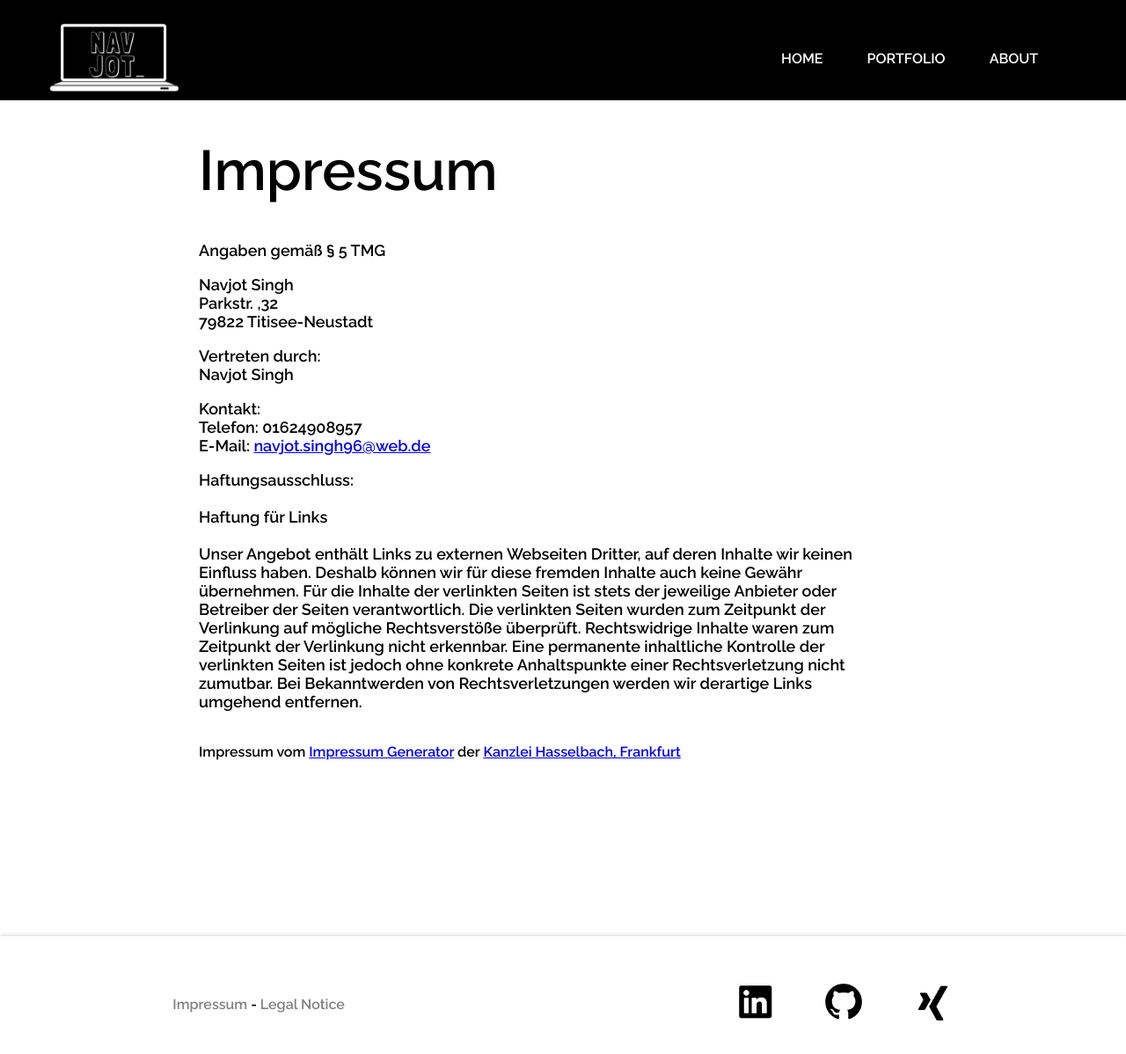
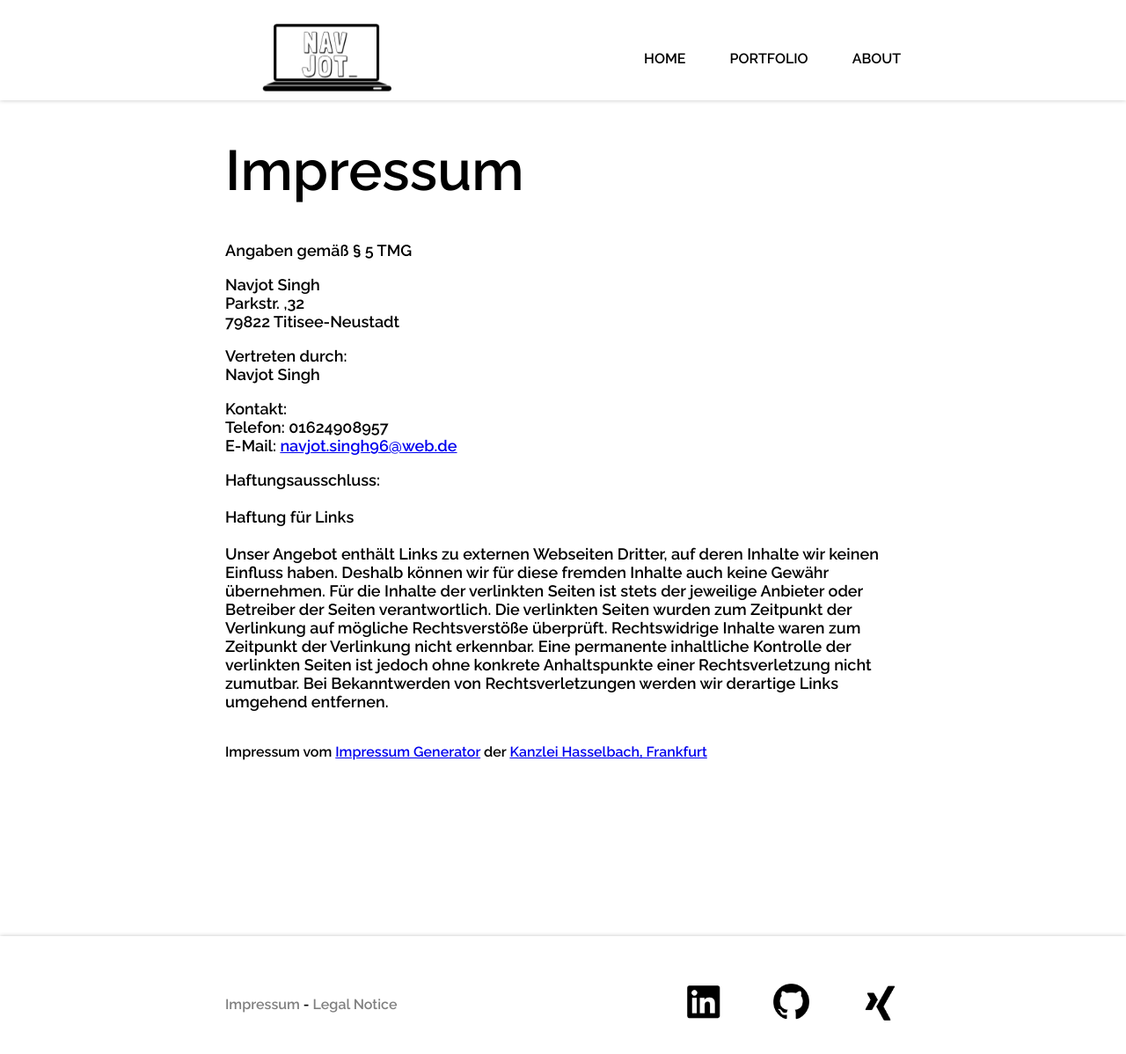
Before and after one commit to navjotsingh96/navjot-singh, an Angular app: page /imprint in a window 1280 px wide. Shown: the top 1198 px of the page at 88% size. Built offline with nearby package versions, Linux system fonts and the light colour scheme.

Commit message:
readjusted some problems new darkmode to imprint

```diff
--- a/src/app/about-me/about-me.component.scss
+++ b/src/app/about-me/about-me.component.scss
@@ -76,11 +76,12 @@
         }
     }
     .details {
-        width: 100%;
+        width: 90vw;
         padding-top: 20px;
     }
     .my-details {
         flex-direction: column;
+        padding-left: 0;
     }
     .icon {
         width: 100%;
--- a/src/app/app.component.html
+++ b/src/app/app.component.html
@@ -1,4 +1,4 @@
-<div class="bgr-clr">
+<div [class.bgr-clr]="router.url == '/'">
     <app-header id="top"></app-header>
 </div>
 <router-outlet></router-outlet>
--- a/src/app/app.component.scss
+++ b/src/app/app.component.scss
@@ -4,6 +4,14 @@
 
 .dark {
     box-shadow: 0px 0px 5px 0px #c4c4c4;
+}
+
+.darkHeader {
+    background-color: gray;
+    justify-content: space-around;
+    .margin-right {
+        margin-right: 0;
+    }
 }
 
 @media (max-width:1075px) {
--- a/src/app/contact-me/contact-me.component.scss
+++ b/src/app/contact-me/contact-me.component.scss
@@ -94,6 +94,18 @@
     }
 }
 
+@media (max-width:1550px) {
+    .contact-heading {
+        width: 100%;
+    }
+}
+
+@media (max-width:1250px) {
+    .contact-heading {
+        padding-left: 300px;
+    }
+}
+
 @media (max-width:1075px) {
     .contact {
         padding-top: 25px;
--- a/src/app/data-protect/data-protect.component.scss
+++ b/src/app/data-protect/data-protect.component.scss
@@ -1,12 +1,13 @@
 .container {
     display: flex;
     align-items: center;
-    justify-content: center;
+    justify-content: space-between;
     padding-top: 20px;
+    padding-left: 20%;
+    padding-right: 20%;
 }
 
 .data-container {
-    width: 65%;
     h1,
     h2 {
         color: black;
@@ -14,8 +15,11 @@
 }
 
 @media(max-width:1075px) {
+    .container {
+        padding-left: 25px;
+        padding-right: 25px;
+    }
     .data-container {
-        width: 85%;
         padding-right: 0;
         padding-top: 100px;
         h1 {
--- a/src/app/footer/footer.component.html
+++ b/src/app/footer/footer.component.html
@@ -1,5 +1,5 @@
 <footer>
-    <div class="footer-container">
+    <div [class.darkmode]="router.url !== '/'" class="footer-container">
         <div class="links">
             <a routerLink="/imprint">Impressum</a> -
             <a routerLink="/data-protect">Legal Notice</a>
--- a/src/app/footer/footer.component.scss
+++ b/src/app/footer/footer.component.scss
@@ -27,6 +27,12 @@ footer {
     }
 }
 
+.darkmode {
+    padding-left: 20%;
+    padding-right: 20%;
+    justify-content: space-between;
+}
+
 @media (max-width:1075px) {
     footer {
         display: flex;
@@ -42,6 +48,9 @@ footer {
         padding-left: 30px;
         padding-top: 10px;
     }
+    .darkmode {
+        padding-left: 0;
+    }
 }
 
 @media (max-width:700px) {
--- a/src/app/footer/footer.component.ts
+++ b/src/app/footer/footer.component.ts
@@ -1,4 +1,5 @@
 import { Component, Input, OnInit } from '@angular/core';
+import { Router } from '@angular/router';
 
 @Component({
   selector: 'app-footer',
@@ -8,7 +9,8 @@ import { Component, Input, OnInit } from '@angular/core';
 export class FooterComponent implements OnInit {
 darkMode =false;
 
-  constructor() { }
+constructor(public router : Router) { }
+
 
   ngOnInit(): void {
   }
--- a/src/app/header/header.component.html
+++ b/src/app/header/header.component.html
@@ -1,8 +1,9 @@
-<header>
+<header [class.darkHeader]="router.url !== '/'">
     <div class="margin-right">
-        <a routerLink="/"><img data-aos="flip-down" data-aos-duration="1200" src="assets/icons/logo-white.png"></a>
+        <a routerLink="/"><img *ngIf="router.url == '/'" data-aos="flip-down" data-aos-duration="1200" src="assets/icons/logo-white.png"></a>
+        <a routerLink="/"><img *ngIf="router.url !== '/'" data-aos="flip-down" data-aos-duration="1200" src="assets/icons/logo-black.png"></a>
     </div>
-    <div data-aos="flip-down" data-aos-duration="1200" class="links">
+    <div data-aos="flip-down" data-aos-duration="1200" class="links" [class.darkLinks]="router.url !== '/'">
         <a href="#top">HOME</a>
         <a href="#my-work">PORTFOLIO</a>
         <a href="#about-me">ABOUT</a>
--- a/src/app/header/header.component.scss
+++ b/src/app/header/header.component.scss
@@ -22,6 +22,23 @@
 
     .margin-right {
         margin-right: 565px;
+    }
+
+    .darkHeader {
+        background-color: #fff;
+        box-shadow: 0px 0px 5px 0px #c4c4c4;
+        justify-content: space-between;
+        padding-left: 15%;
+        padding-right: 20%;
+        .margin-right {
+            margin-right: 0px
+        }
+    }
+
+    .darkLinks {
+        a {
+            color: black;
+        }
     }
 
     @import url('https://fonts.googleapis.com/css?family=Varela+Round');
@@ -213,7 +230,8 @@
 
     @media(max-width:1170px) {
         header {
-            padding-right: 0;
+            padding-right: 50px;
+            padding-left: 16px;
             img {
                 margin-left: -50px;
             }
@@ -227,10 +245,10 @@
         }
     }
 
-    @media(max-width: 1200px) {
-        /*      #sidebarMenu {
-        width: 200px !important;
-    } */
+    @media(max-width: 1250px) {
+        .darkHeader {
+            padding-left: 11%;
+        }
     }
 
     @media (max-width: 1075px) {
--- a/src/app/header/header.component.ts
+++ b/src/app/header/header.component.ts
@@ -7,7 +7,6 @@ import { Router } from '@angular/router';
   styleUrls: ['./header.component.scss']
 })
 export class HeaderComponent implements OnInit {
-darkMode = true;
   constructor(public router : Router) { }
 
   ngOnInit(): void {
--- a/src/app/imprint/imprint.component.scss
+++ b/src/app/imprint/imprint.component.scss
@@ -1,17 +1,20 @@
 .container-imprint {
     width: 100vw;
     display: flex;
-    justify-content: space-evenly;
+    justify-content: space-between;
     align-items: center;
     padding-bottom: 200px;
+    padding-left: 20%;
 }
 
 .imprint {
-    padding-right: 60px;
     width: 60%;
 }
 
 @media(max-width:1075px) {
+    .container-imprint {
+        padding-left: 25px;
+    }
     .imprint {
         width: 85%;
         padding-right: 0;
```
